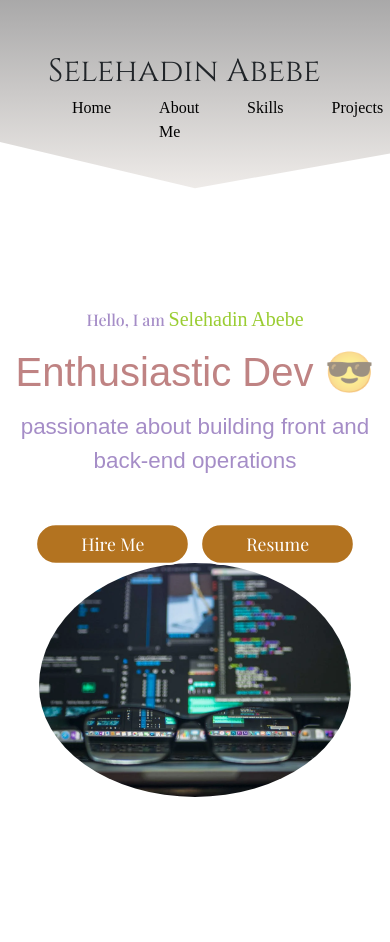
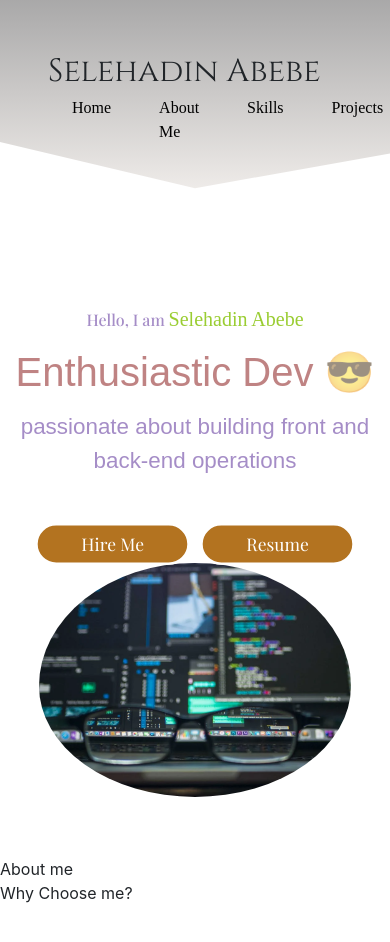
Before and after one commit to Deen-37/portfolio-website, a React (Create React App) app: page / in a window 390 px wide. Shown: the top 942 px of the page. Before the commit the page ends 844 px from the top, so only its background shows below. Built offline with nearby package versions, Linux system fonts and the light colour scheme; a web font is replaced by a local one.

Commit message:
started the about me section

```diff
--- a/src/App.js
+++ b/src/App.js
@@ -25,10 +25,10 @@ function App() {
             </span>
             <span className='adjective py-2'>Enthusiastic Dev 😎</span>
             <span className='overview'>passionate about building front and back-end operations </span>
-            <dev className= "btns d-flex flex-row justify-content-center mt-5">
+            <div className= "btns d-flex flex-row justify-content-center mt-5">
               <button className='btn_1'> Hire Me </button>
               <button className='btn_2'> Resume </button>
-            </dev>
+            </div>
           </div>
         </div>
         <div className='picture col-lg-5 col-md-6 col-sm-12'>
@@ -37,6 +37,20 @@ function App() {
           </div>
         </div>
       </div>
+
+      <section id="about" className="about-me-section aboutme-inside my-5">
+        <div className='d-flex flex-column'>
+          <span className='about-me-text'> About me</span>
+          <span className='why-text-sub'>Why Choose me?</span>
+          <div className='row justify-content-center  shadow-lg my-5'>
+            <div className='col-lg-6 col-md-6'>
+
+            </div>
+
+          </div>
+        </div>
+      </section>
+
     </div>
   );
 }
```
Also changed, not shown: src/App.css (line endings or trailing spaces).
